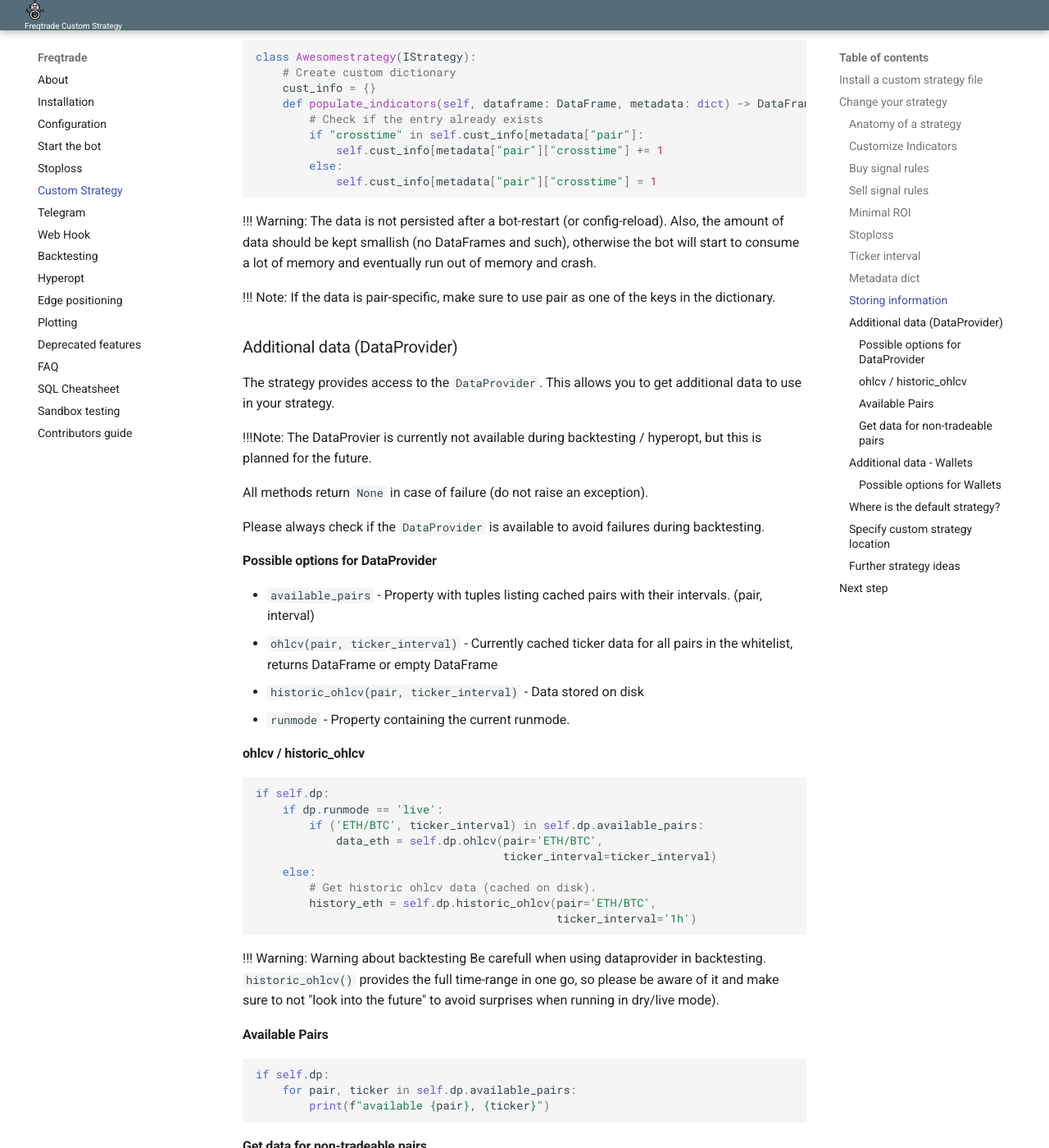
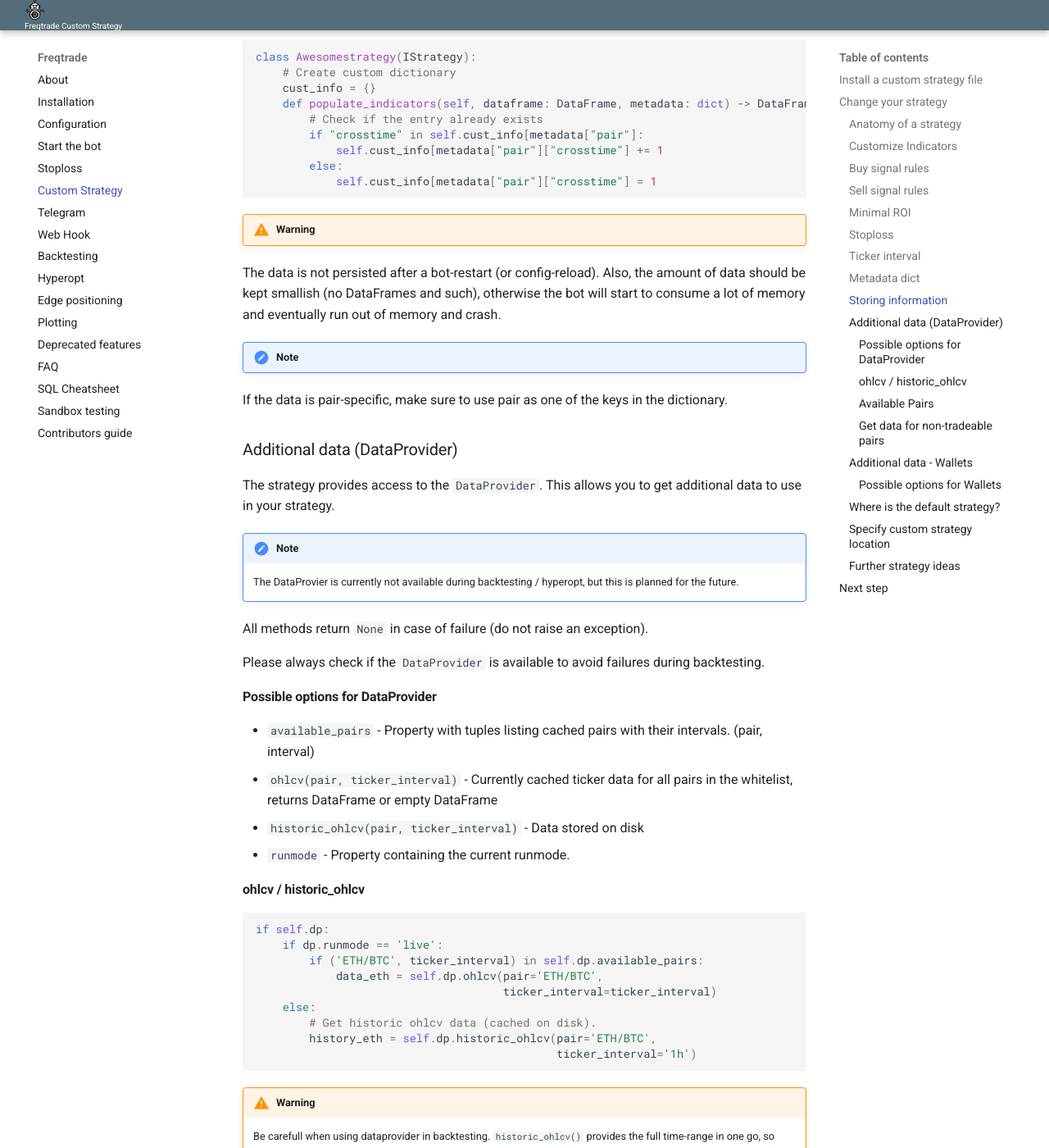
Before and after one commit to jacksonmori755/Crypto-trading-bot, an MkDocs documentation site: the page built from docs/bot-optimization.md, in a window 1280 px wide and 1400 px high, scrolled down 5592 px. Shown: the whole window at 82% size. Built offline with MkDocs 1.6.1 and Material for MkDocs 9.7.7, drawn with Linux system fonts in a browser that asks for light colours; some of the changed text lies outside the part shown.

Commit message:
Fix custom boxes on documentation

````diff
--- a/docs/bot-optimization.md
+++ b/docs/bot-optimization.md
@@ -250,17 +250,17 @@ class Awesomestrategy(IStrategy):
             self.cust_info[metadata["pair"]["crosstime"] = 1
 ```
 
-!!! Warning:
+!!! Warning
   The data is not persisted after a bot-restart (or config-reload). Also, the amount of data should be kept smallish (no DataFrames and such), otherwise the bot will start to consume a lot of memory and eventually run out of memory and crash.
 
-!!! Note:
+!!! Note
   If the data is pair-specific, make sure to use pair as one of the keys in the dictionary.
 
 ### Additional data (DataProvider)
 
 The strategy provides access to the `DataProvider`. This allows you to get additional data to use in your strategy.
 
-!!!Note:
+!!! Note
     The DataProvier is currently not available during backtesting / hyperopt, but this is planned for the future.
 
 All methods return `None` in case of failure (do not raise an exception).
@@ -288,7 +288,7 @@ if self.dp:
                                              ticker_interval='1h')
 ```
 
-!!! Warning: Warning about backtesting
+!!! Warning Warning about backtesting
     Be carefull when using dataprovider in backtesting. `historic_ohlcv()` provides the full time-range in one go,
     so please be aware of it and make sure to not "look into the future" to avoid surprises when running in dry/live mode).
 
@@ -317,7 +317,7 @@ def informative_pairs(self):
             ]
 ```
 
-!!! Warning:
+!!! Warning
     As these pairs will be refreshed as part of the regular whitelist refresh, it's best to keep this list short.
     All intervals and all pairs can be specified as long as they are available (and active) on the used exchange.
     It is however better to use resampling to longer time-intervals when possible
@@ -327,7 +327,7 @@ def informative_pairs(self):
 
 The strategy provides access to the `Wallets` object. This contains the current balances on the exchange.
 
-!!!NOTE:
+!!! Note
     Wallets is not available during backtesting / hyperopt.
 
 Please always check if `Wallets` is available to avoid failures during backtesting.
````
